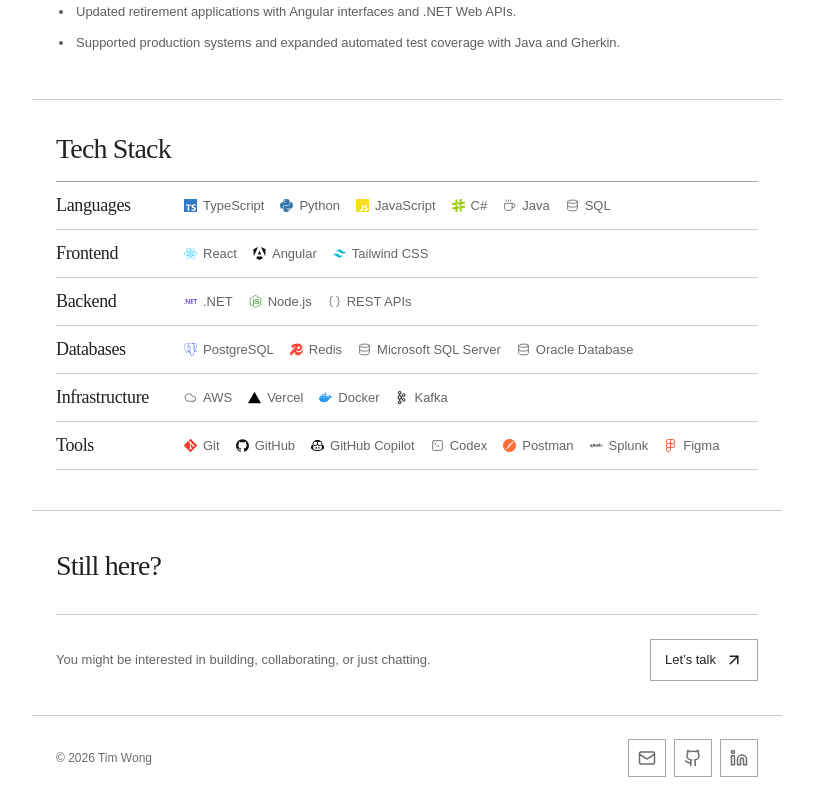
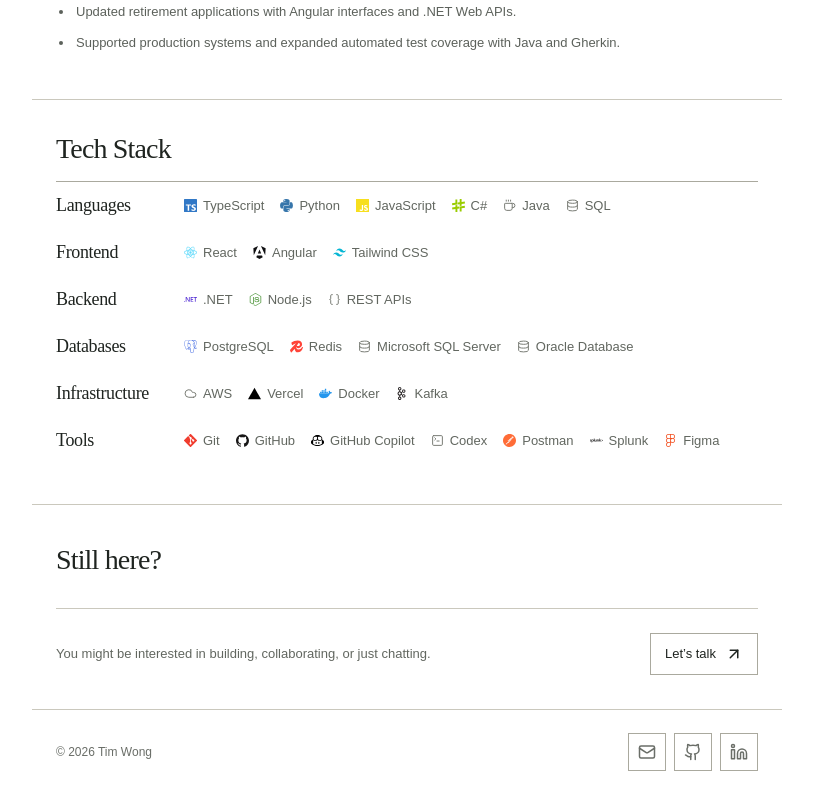
Before and after one commit to timwong101/my-portfolio, a React (Vite) app: page / in a window 1280 px wide. Shown: the part 1458-2258 px from the top of the page, without its empty margins (233-1046 px from the left). Built offline with nearby package versions, Linux system fonts and the light colour scheme; a web font is replaced by a local one.

Commit message:
Remove tech stack category dividers

```diff
--- a/src/index.css
+++ b/src/index.css
@@ -101,7 +101,7 @@
 .stack-section { padding: 34px var(--section-gutter) 40px; }
 .stack-heading { margin-bottom: 16px; }
 .stack-grid { border-top: 1px solid #aaa99e; }
-.stack-grid article { display: grid; grid-template-columns: 112px 1fr; align-items: center; gap: 16px; min-height: 0; padding: 10px 0; border-bottom: 1px solid #d1cfc4; }
+.stack-grid article { display: grid; grid-template-columns: 112px 1fr; align-items: center; gap: 16px; min-height: 0; padding: 10px 0; }
 .stack-grid h3 { margin: 0; font-family: var(--font-display); font-size: 18px; font-weight: 400; letter-spacing: -.02em; }
 .stack-grid ul { display: flex; flex-wrap: wrap; align-content: flex-start; gap: 8px 16px; list-style: none; margin: 0; padding: 0; }
 .stack-grid li { display: inline-flex; align-items: center; gap: 6px; color: #626760; font: 13px/1.5 var(--font-body); white-space: nowrap; }
```
